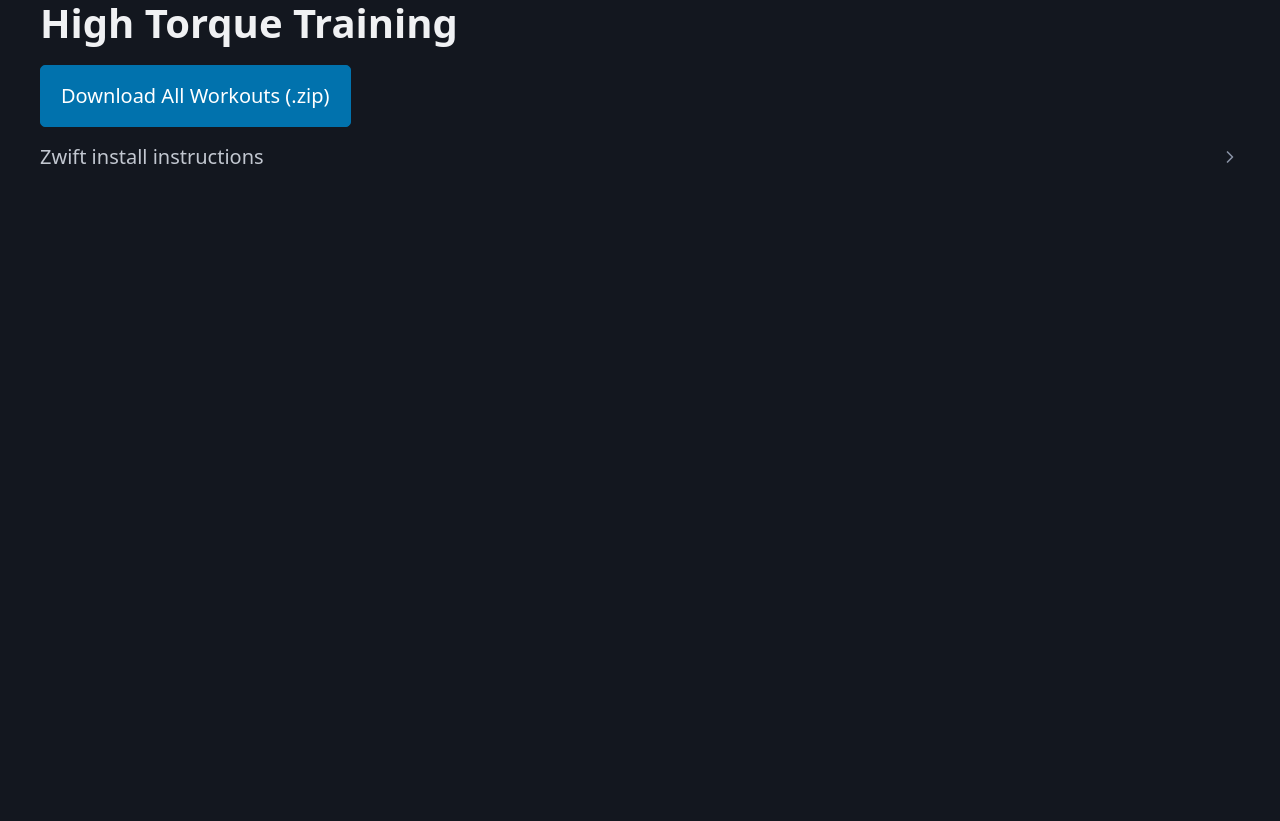
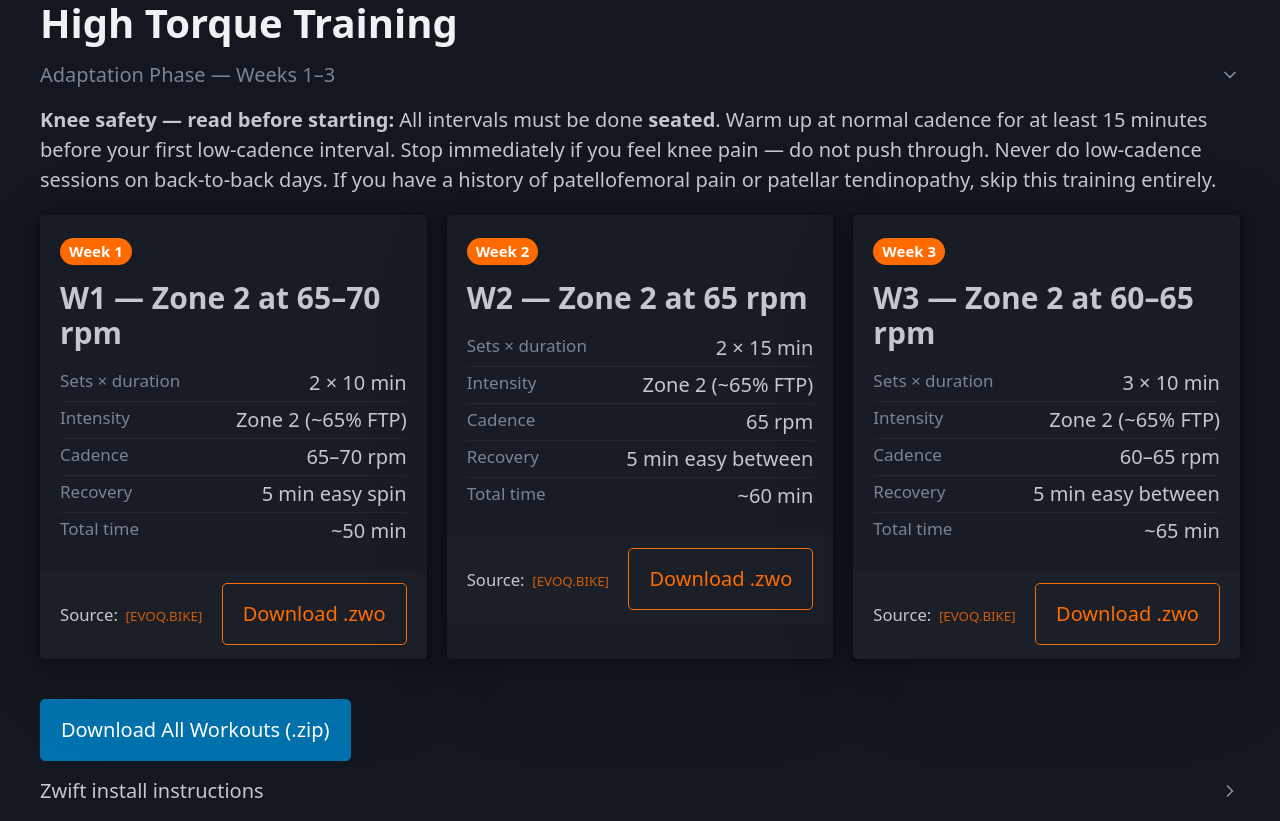
Before and after one commit to tomjelen/high-torque-training, a React (Vite) app in the folder site/: page / in a window 1280 px wide. Before the commit the page ends 800 px from the top, so only its background shows below. Built offline with nearby package versions, Linux system fonts and the light colour scheme.

Commit message:
Add overview of adaption sessions

```diff
--- a/site/src/App.tsx
+++ b/site/src/App.tsx
@@ -1,3 +1,4 @@
+import AdaptationPanel from './components/AdaptationPanel'
 import DownloadBar from './components/DownloadBar'
 
 function App() {
@@ -7,6 +8,7 @@ function App() {
         <h1>High Torque Training</h1>
       </header>
       <main className="container">
+        <AdaptationPanel />
         <DownloadBar />
       </main>
     </>
--- /dev/null
+++ b/site/src/components/AdaptationPanel.tsx
@@ -0,0 +1,23 @@
+import WorkoutCard from './WorkoutCard'
+import { ADAPTATION_WORKOUTS } from '../data'
+
+export default function AdaptationPanel() {
+  return (
+    <details open>
+      <summary>Adaptation Phase — Weeks 1–3</summary>
+
+      <div role="alert">
+        <strong>Knee safety — read before starting:</strong> All intervals must be done <strong>seated</strong>.
+        Warm up at normal cadence for at least 15 minutes before your first low-cadence interval.
+        Stop immediately if you feel knee pain — do not push through. Never do low-cadence sessions on back-to-back days.
+        If you have a history of patellofemoral pain or patellar tendinopathy, skip this training entirely.
+      </div>
+
+      <div className="adaptation-grid">
+        {ADAPTATION_WORKOUTS.map((workout, i) => (
+          <WorkoutCard key={workout.id} workout={workout} step={i + 1} />
+        ))}
+      </div>
+    </details>
+  )
+}
--- /dev/null
+++ b/site/src/components/Cite.tsx
@@ -0,0 +1,21 @@
+import { SOURCES } from '../data'
+
+interface CiteProps {
+  sourceKey: string
+}
+
+export default function Cite({ sourceKey }: CiteProps) {
+  const source = SOURCES[sourceKey]
+  if (!source) return null
+  return (
+    <a
+      href={source.url}
+      target="_blank"
+      rel="noopener noreferrer"
+      className="cite"
+      title={source.fullCitation}
+    >
+      [{source.shortName}]
+    </a>
+  )
+}
--- /dev/null
+++ b/site/src/components/WorkoutCard.tsx
@@ -0,0 +1,39 @@
+import Cite from './Cite'
+import type { Workout } from '../types'
+
+interface WorkoutCardProps {
+  workout: Workout
+  step?: number
+}
+
+export default function WorkoutCard({ workout, step }: WorkoutCardProps) {
+  return (
+    <article className="workout-card">
+      {step !== undefined && (
+        <span className="step-badge">Week {step}</span>
+      )}
+      <h3>{workout.name}</h3>
+      <dl>
+        {workout.params.map(({ label, value }) => (
+          <div key={label} className="param-row">
+            <dt>{label}</dt>
+            <dd>{value}</dd>
+          </div>
+        ))}
+      </dl>
+      <footer>
+        <small>
+          Source: <Cite sourceKey={workout.source} />
+        </small>
+        <a
+          href={`/workouts/${workout.file}`}
+          download
+          role="button"
+          className="outline"
+        >
+          Download .zwo
+        </a>
+      </footer>
+    </article>
+  )
+}
--- /dev/null
+++ b/site/src/data.ts
@@ -0,0 +1,109 @@
+import type { Source, Workout } from './types'
+
+export const SOURCES: Record<string, Source> = {
+  hebisz2024: {
+    key: 'hebisz2024',
+    shortName: 'Hebisz 2024',
+    fullCitation:
+      'Hebisz R & Hebisz P (2024). Greater improvement in aerobic capacity after a polarized training program including cycling interval training at low cadence (50–70 RPM) than freely chosen cadence (above 80 RPM). PLOS One.',
+    url: 'https://journals.plos.org/plosone/article?id=10.1371/journal.pone.0311833',
+  },
+  munoz2014: {
+    key: 'munoz2014',
+    shortName: 'Muñoz 2014',
+    fullCitation:
+      'Muñoz I et al. (2014). Low cadence interval training at moderate intensity does not improve cycling performance in highly trained veteran cyclists. PMC3907705.',
+    url: 'https://pmc.ncbi.nlm.nih.gov/articles/PMC3907705/',
+  },
+  dye: {
+    key: 'dye',
+    shortName: 'Dye et al.',
+    fullCitation:
+      'Dye SF et al. The influence of extrinsic factors on knee biomechanics during cycling. PMC5717478.',
+    url: 'https://pmc.ncbi.nlm.nih.gov/articles/PMC5717478/',
+  },
+  physiopedia: {
+    key: 'physiopedia',
+    shortName: 'Physio-pedia',
+    fullCitation: "Physio-pedia: Cyclist's Knee.",
+    url: "https://www.physio-pedia.com/Cyclist's_Knee",
+  },
+  evoq: {
+    key: 'evoq',
+    shortName: 'EVOQ.BIKE',
+    fullCitation:
+      'EVOQ.BIKE — Low Cadence Cycling: How Torque Training Makes You Faster.',
+    url: 'https://www.evoq.bike/blog/low-cadence-cycling-how-torque-training-makes-you-faster',
+  },
+  kiw58: {
+    key: 'kiw58',
+    shortName: 'Knowledge is Watt #58',
+    fullCitation:
+      'Knowledge is Watt (Substack), issue 58 — High Intensity Torque Training Can Increase Cycling Performance.',
+    url: 'https://knowledgeiswatt.substack.com/p/58-high-intensity-torque-training',
+  },
+  wkg: {
+    key: 'wkg',
+    shortName: 'W/KG',
+    fullCitation: 'W/KG — Have Low Cadence Training Come Full Circle?',
+    url: 'https://www.wattkg.com/low-cadence-training/',
+  },
+  henderson: {
+    key: 'henderson',
+    shortName: 'Henderson',
+    fullCitation:
+      'Neal Henderson on Fast Talk Labs — Put It in the Big Gear — We Explore Low-Cadence, High-Torque Training.',
+    url: 'https://www.fasttalklabs.com/fast-talk/neal-henderson-put-it-in-the-big-gear-we-explore-low-cadence-high-torque-training/',
+  },
+  ef: {
+    key: 'ef',
+    shortName: 'EF Pro',
+    fullCitation:
+      "EF Pro Cycling — Pro Workouts: Torque Efforts with Noemi Rüegg.",
+    url: 'https://www.efprocycling.com/tips-recipes/noemi-rueegg-torque-workouts/',
+  },
+}
+
+// Adaptation phase workouts — source: EVOQ.BIKE progression structure
+// Research doc: "adapted from standard coach guidance on torque training progressions [EVOQ.BIKE]"
+export const ADAPTATION_WORKOUTS: Workout[] = [
+  {
+    id: 'w1',
+    name: 'W1 — Zone 2 at 65–70 rpm',
+    params: [
+      { label: 'Sets × duration', value: '2 × 10 min' },
+      { label: 'Intensity', value: 'Zone 2 (~65% FTP)' },
+      { label: 'Cadence', value: '65–70 rpm' },
+      { label: 'Recovery', value: '5 min easy spin' },
+      { label: 'Total time', value: '~50 min' },
+    ],
+    source: 'evoq',
+    file: 'High Torque - Adaptation/W1_Endurance_65-70rpm.zwo',
+  },
+  {
+    id: 'w2',
+    name: 'W2 — Zone 2 at 65 rpm',
+    params: [
+      { label: 'Sets × duration', value: '2 × 15 min' },
+      { label: 'Intensity', value: 'Zone 2 (~65% FTP)' },
+      { label: 'Cadence', value: '65 rpm' },
+      { label: 'Recovery', value: '5 min easy between' },
+      { label: 'Total time', value: '~60 min' },
+    ],
+    source: 'evoq',
+    file: 'High Torque - Adaptation/W2_Endurance_65rpm.zwo',
+  },
+  {
+    id: 'w3',
+    name: 'W3 — Zone 2 at 60–65 rpm',
+    params: [
+      { label: 'Sets × duration', value: '3 × 10 min' },
+      { label: 'Intensity', value: 'Zone 2 (~65% FTP)' },
+      { label: 'Cadence', value: '60–65 rpm' },
+      { label: 'Recovery', value: '5 min easy between' },
+      { label: 'Total time', value: '~65 min' },
+    ],
+    source: 'evoq',
+    file: 'High Torque - Adaptation/W3_Endurance_60-65rpm.zwo',
+  },
+]
--- a/site/src/theme.css
+++ b/site/src/theme.css
@@ -3,3 +3,78 @@
   --pico-primary-hover: #e05f00;
   --pico-primary-focus: rgba(255, 107, 0, 0.25);
 }
+
+/* Adaptation phase grid */
+.adaptation-grid {
+  display: grid;
+  grid-template-columns: repeat(auto-fit, minmax(240px, 1fr));
+  gap: 1rem;
+  margin-top: 1rem;
+}
+
+/* Workout card */
+.workout-card {
+  position: relative;
+}
+
+.step-badge {
+  display: inline-block;
+  background: var(--pico-primary);
+  color: #fff;
+  font-size: 0.75rem;
+  font-weight: 600;
+  padding: 0.15em 0.6em;
+  border-radius: 1em;
+  margin-bottom: 0.5rem;
+}
+
+.workout-card h3 {
+  margin: 0.25rem 0 0.75rem;
+}
+
+.workout-card dl {
+  margin: 0 0 1rem;
+}
+
+.param-row {
+  display: flex;
+  justify-content: space-between;
+  gap: 0.5rem;
+  padding: 0.15rem 0;
+  border-bottom: 1px solid var(--pico-muted-border-color);
+}
+
+.param-row:last-child {
+  border-bottom: none;
+}
+
+.param-row dt {
+  color: var(--pico-muted-color);
+  font-size: 0.85rem;
+}
+
+.param-row dd {
+  font-weight: 500;
+  margin: 0;
+}
+
+.workout-card footer {
+  display: flex;
+  align-items: center;
+  justify-content: space-between;
+  gap: 0.5rem;
+  flex-wrap: wrap;
+}
+
+/* Inline citation */
+.cite {
+  font-size: 0.8em;
+  opacity: 0.8;
+  text-decoration: none;
+  margin-left: 0.25em;
+}
+
+.cite:hover {
+  opacity: 1;
+  text-decoration: underline;
+}
--- /dev/null
+++ b/site/src/types.ts
@@ -0,0 +1,20 @@
+export interface Source {
+  key: string
+  shortName: string
+  fullCitation: string
+  url: string
+}
+
+export interface WorkoutParam {
+  label: string
+  value: string
+}
+
+export interface Workout {
+  id: string
+  name: string
+  description?: string
+  params: WorkoutParam[]
+  source: string
+  file: string
+}
```
Also changed, not shown: 1 other file (tests, documents, lock files or other folders).
